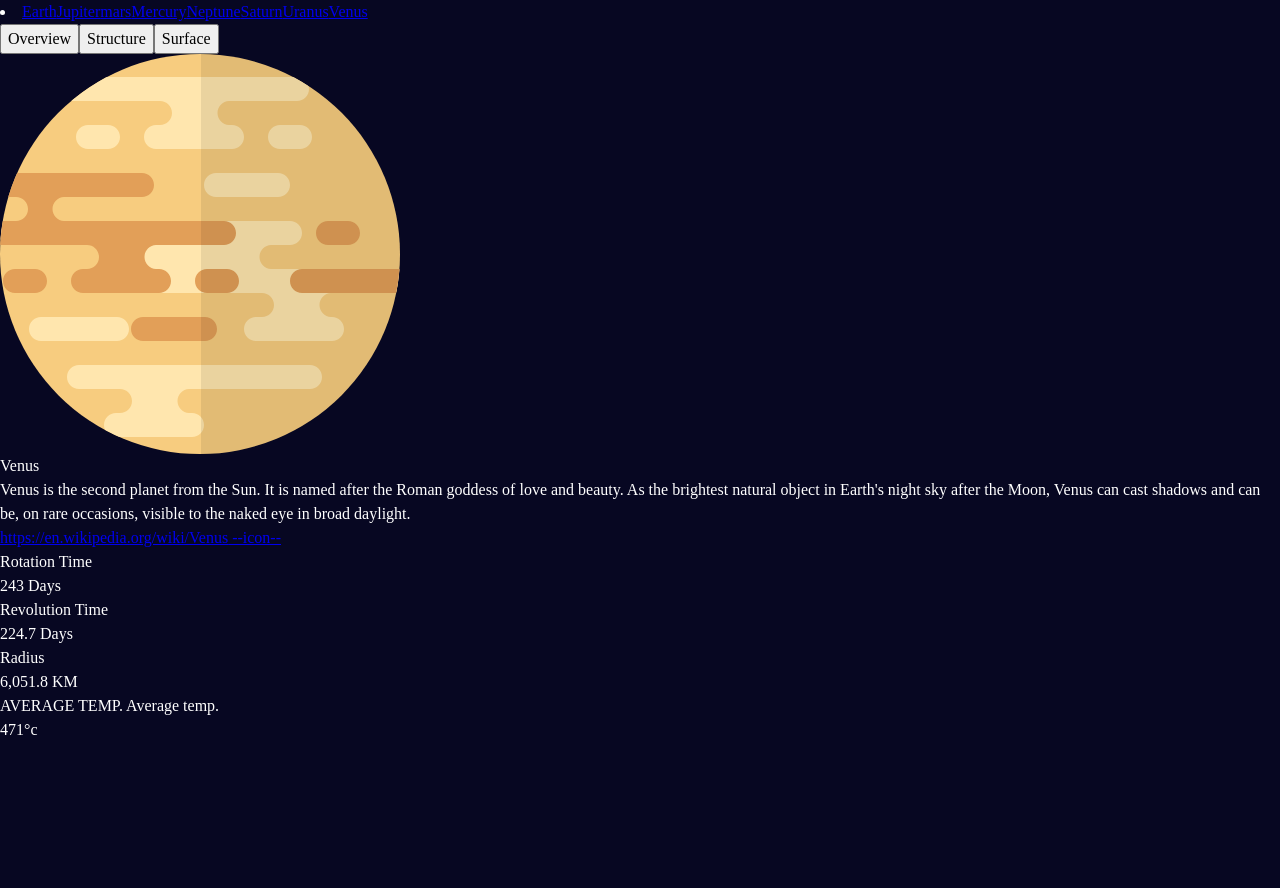
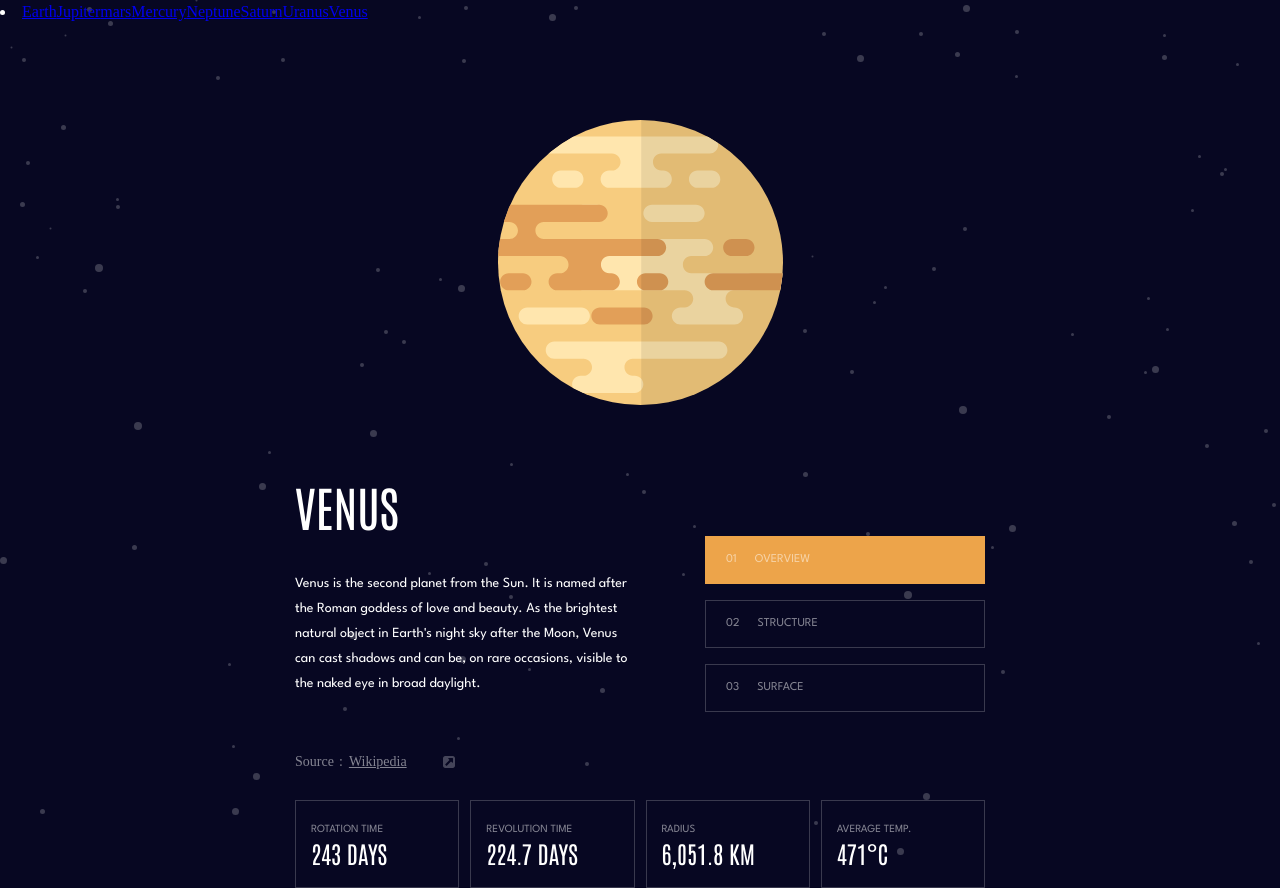
Before and after one commit to satrop/Planets_Fact_Site, a React (Vite) app: page /Planets_Fact_Site/Venus in a window 1280 px wide. Before the commit the page ends 800 px from the top, so only its background shows below. Built offline with nearby package versions, Linux system fonts and the light colour scheme.

Commit message:
Large update

```diff
--- a/src/Components/Content/Content.jsx
+++ b/src/Components/Content/Content.jsx
@@ -1,19 +1,24 @@
 import React, { useState } from 'react';
+import icon from '../../../public/icon-source.svg';
+import './content.scss';
 
 const Content = (props) => {
 	const [displayText, setDisplayText] = useState(props.overview.content);
 	const [displayImage, setDisplayImage] = useState(props.images.planet);
 
 	return (
-		<div className="planet-card">
+		<div className="container">
+			<div className={`planet-card ${props.name}`}>
 				<nav className="planet-card__nav">
 					<button
+						className="active"
 						onClick={() => {
 							setDisplayText(props.overview.content);
 							setDisplayImage(props.images.planet);
 						}}
 					>
-					Overview
+						<span className="num">01</span>
+						<span>Overview</span>
 					</button>
 					<button
 						onClick={() => {
@@ -21,7 +26,8 @@ const Content = (props) => {
 							setDisplayImage(props.images.internal);
 						}}
 					>
-					Structure
+						<span className="num">02</span>
+						<span>Structure</span>
 					</button>
 					<button
 						onClick={() => {
@@ -29,7 +35,8 @@ const Content = (props) => {
 							setDisplayImage(props.images.planet);
 						}}
 					>
-					Surface
+						<span className="num">03</span>
+						<span>Surface</span>
 					</button>
 				</nav>
 				<img
@@ -40,9 +47,17 @@ const Content = (props) => {
 				<div className="planet-card__info">
 					<div className="header">{props.name}</div>
 					<div className="text">{displayText}</div>
-				<a href="#nogo" className="source">
-					{props.overview.source} --icon--
+					<div className="link">
+						Source
+						<a href="{props.overview.source}" className="source">
+							Wikipedia
+							<div className="visually-hidden">
+								External link to Wikipedia about the planet{' '}
+								{props.name}
+							</div>
 						</a>
+						<img src={icon} alt="" aria-hidden="true" />
+					</div>
 				</div>
 				<div className="planet-card__stats">
 					<div className="stat-card">
@@ -58,8 +73,9 @@ const Content = (props) => {
 						<div className="stat">{props.radius}</div>
 					</div>
 					<div className="stat-card">
-					<div className="header">AVERAGE TEMP. Average temp.</div>
+						<div className="header">Average temp.</div>
 						<div className="stat">{props.temperature}</div>
+					</div>
 				</div>
 			</div>
 		</div>
--- a/src/Components/Content/content.scss
+++ b/src/Components/Content/content.scss
@@ -0,0 +1,246 @@
+.planet-card {
+	display: grid;
+	justify-items: center;
+	grid-template-areas:
+		'nav'
+		'planet'
+		'info'
+		'stats';
+}
+
+.planet-card__nav {
+	grid-area: nav;
+	display: flex;
+	align-items: center;
+	justify-content: space-between;
+	width: 100%;
+	position: relative;
+
+	&::before,
+	&::after {
+		position: absolute;
+		content: '';
+		width: calc(100% + 40px);
+		height: 1px;
+		background-color: var(--border);
+		left: -20px;
+	}
+
+	&::before {
+		top: 0;
+	}
+
+	&::after {
+		bottom: 0;
+	}
+
+	button {
+		background-color: transparent;
+		border: 0;
+		padding-block: 14px;
+		display: flex;
+		align-items: center;
+
+		span {
+			font-size: var(--fs-400);
+			font-family: var(--ff-main);
+			text-transform: uppercase;
+			color: var(--clr-n-200);
+			opacity: 0.5;
+
+			&.num {
+				display: none;
+			}
+		}
+	}
+}
+
+.planet-card__image {
+	grid-area: planet;
+	margin-top: 68px;
+	margin-bottom: 64px;
+}
+
+.planet-card__info {
+	grid-area: info;
+
+	.header {
+		font-family: var(--ff-title);
+		font-size: var(--fs-800);
+		line-height: var(--lh-title);
+		text-transform: uppercase;
+		text-align: center;
+	}
+
+	.text {
+		font-family: var(--ff-main);
+		font-size: var(--fs-500);
+		line-height: var(--lh-text);
+		text-align: center;
+		margin-top: 24px;
+		margin-bottom: 55px;
+	}
+
+	.link {
+		display: flex;
+		align-items: center;
+		justify-content: center;
+		color: var(--clr-200);
+		font-size: var(--fs-500);
+		opacity: 0.5;
+
+		a {
+			color: inherit;
+			margin-left: 15px;
+			position: relative;
+
+			&::before {
+				position: absolute;
+				left: -10px;
+				content: ':';
+			}
+		}
+
+		img {
+			width: 12px;
+			height: 12px;
+			margin-left: 36px;
+		}
+	}
+}
+
+.planet-card__stats {
+	grid-area: stats;
+	width: 100%;
+	display: flex;
+	flex-direction: column;
+	gap: 8px;
+	margin-top: 28px;
+
+	.stat-card {
+		display: flex;
+		align-items: center;
+		justify-content: space-between;
+		border: solid 1px var(--border);
+		padding-block: 10px;
+		padding-inline: 24px;
+
+		.header {
+			text-transform: uppercase;
+			font-family: var(--ff-main);
+			font-size: var(--fs-300);
+			opacity: 0.5;
+			line-height: var(--lh-400);
+		}
+
+		.stat {
+			font-family: var(--ff-title);
+			font-size: var(--fs-700);
+			line-height: var(--lh-stat);
+			text-transform: uppercase;
+		}
+	}
+}
+
+@media (min-width: 768px) {
+	.planet-card {
+		grid-template-areas:
+			'planet planet'
+			'info nav'
+			'stats stats';
+	}
+
+	.planet-card__nav {
+		flex-direction: column;
+		justify-content: center;
+		gap: 16px;
+		min-width: 280px;
+
+		&::before,
+		&::after {
+			display: none;
+		}
+
+		button {
+			text-align: left;
+			align-items: center;
+			width: 100%;
+			border: solid 1px var(--border);
+			padding-inline: 20px;
+
+			span {
+				&.num {
+					display: block;
+					margin-right: 18px;
+				}
+			}
+		}
+	}
+
+	.planet-card__info {
+		.text {
+			padding-right: 70px;
+			text-align: left;
+			margin-top: 34px;
+		}
+
+		.link {
+			justify-content: flex-start;
+		}
+	}
+
+	.planet-card__stats {
+		flex-direction: row;
+		gap: 11px;
+
+		.stat-card {
+			display: flex;
+			width: 100%;
+			flex-direction: column;
+			align-items: flex-start;
+			padding-block: 19.5px;
+			padding-inline: 15px;
+		}
+	}
+
+	.planet-card__image {
+		margin-top: 96px;
+		margin-bottom: 70px;
+	}
+}
+
+@media (min-width: 1440px) {
+	.planet-card {
+		grid-template-areas:
+			'planet info'
+			'planet nav'
+			'stats stats';
+	}
+
+	.planet-card__info {
+		max-width: 350px;
+		justify-self: flex-end;
+
+		.text {
+			padding-right: 0;
+			width: 100%;
+			margin-top: 41px;
+			margin-bottom: 49px;
+		}
+	}
+
+	.planet-card__nav {
+		justify-self: flex-end;
+		max-width: 350px;
+	}
+
+	.planet-card__stats {
+		gap: 30px;
+		margin-top: 87px;
+
+		.stat-card {
+			padding-block: 27.5px;
+			padding-inline: 23px;
+		}
+	}
+}
--- a/src/Components/Earth/Earth.jsx
+++ b/src/Components/Earth/Earth.jsx
@@ -1,6 +1,7 @@
 import React from 'react';
 import Content from '../Content/Content';
 import data from '../../assets/data.json';
+import './earth.scss';
 
 const Earth = () => {
 	const contentData = data.map((item) => {
--- a/src/Components/Earth/earth.scss
+++ b/src/Components/Earth/earth.scss
@@ -0,0 +1,21 @@
+.planet-card__image {
+	width: 173px;
+}
+
+@media (min-width: 768px) {
+	.planet-card__image {
+		width: 285px;
+	}
+
+	.planet-card__info {
+		.header {
+			text-align: left;
+		}
+	}
+}
+
+@media (min-width: 1440px) {
+	.planet-card__image {
+		width: 450px;
+	}
+}
--- a/src/Components/Jupiter/Jupiter.jsx
+++ b/src/Components/Jupiter/Jupiter.jsx
@@ -1,6 +1,7 @@
 import React from 'react';
 import Content from '../Content/Content';
 import data from '../../assets/data.json';
+import './jupiter.scss';
 
 const Jupiter = () => {
 	const contentData = data.map((item) => {
--- a/src/Components/Mars/Mars.jsx
+++ b/src/Components/Mars/Mars.jsx
@@ -1,6 +1,7 @@
 import React from 'react';
 import Content from '../Content/Content';
 import data from '../../assets/data.json';
+import './mars.scss';
 
 const Mars = () => {
 	const contentData = data.map((item) => {
--- a/src/Components/Mercury/Mercury.jsx
+++ b/src/Components/Mercury/Mercury.jsx
@@ -1,6 +1,7 @@
 import React from 'react';
 import Content from '../Content/Content';
 import data from '../../assets/data.json';
+import './mercury.scss';
 
 const Mercury = () => {
 	const contentData = data.map((item) => {
--- a/src/index.scss
+++ b/src/index.scss
@@ -11,10 +11,13 @@ body {
 	height: 100%;
 }
 body {
+	width: 100%;
+	overflow-x: hidden;
 	line-height: 1.5;
 	-webkit-font-smoothing: antialiased;
 	background-color: var(--clr-n-100);
 	color: var(--clr-n-200);
+	background-image: url('./assets/background-stars.svg');
 }
 img,
 picture,
@@ -45,6 +48,15 @@ h6 {
 	--clr-n-200: hsla(360, 100%, 100%, 1); // White
 	--clr-n-300: hsla(360, 100%, 100%, 0.5); // Gray
 
+	--clr-mercury: hsla(194, 48%, 49%, 1);
+	--clr-venus: hsla(33, 82%, 61%, 1);
+	--clr-earth: hsla(263, 67%, 51%, 1);
+	--clr-mars: hsla(10, 63%, 51%, 1);
+	--clr-jupiter: hsla(2, 68%, 53%, 1);
+	--clr-saturn: hsla(17, 73%, 46%, 1);
+	--clr-uranus: hsla(169, 73%, 44%, 1);
+	--clr-neptune: hsla(222, 87%, 56%, 1);
+
 	--border: hsla(360, 100%, 100%, 0.2);
 
 	--ff-title: 'Antonio', sans-serif;
@@ -56,6 +68,78 @@ h6 {
 	--fs-600: 0.9375rem; // 15
 	--fs-700: 1.25rem; // 20
 	--fs-800: 2.5rem; // 40
+
+	--lh-title: 3.25rem;
+	--lh-text: 1.375rem;
+	--lh-stat: 1.625rem;
+	--lh-400: 1rem;
+
+	--trans-dur: 0.3s ease-in-out;
+}
+
+.visually-hidden {
+	position: absolute;
+	left: -10000px;
+	top: auto;
+	width: 1px;
+	height: 1px;
+	overflow: hidden;
+}
+
+.container {
+	max-width: 327px;
+	margin-inline: auto;
+	padding-inline: 20px;
+}
+
+.planet-card {
+	&.Mercury {
+		button.active {
+			box-shadow: inset 0 -4px 0 var(--clr-mercury);
+		}
+	}
+
+	&.Venus {
+		button.active {
+			box-shadow: inset 0 -4px 0 var(--clr-venus);
+		}
+	}
+
+	&.Earth {
+		button.active {
+			box-shadow: inset 0 -4px 0 var(--clr-earth);
+		}
+	}
+
+	&.Mars {
+		button.active {
+			box-shadow: inset 0 -4px 0 var(--clr-mars);
+		}
+	}
+
+	&.Jupiter {
+		button.active {
+			box-shadow: inset 0 -4px 0 var(--clr-jupiter);
+		}
+	}
+
+	&.Saturn {
+		button.active {
+			box-shadow: inset 0 -4px 0 var(--clr-saturn);
+		}
+	}
+
+	&.Uranus {
+		button.active {
+			box-shadow: inset 0 -4px 0 var(--clr-uranus);
+		}
+	}
+
+	&.Neptune {
+		button.active {
+			box-shadow: inset 0 -4px 0 var(--clr-neptune);
+		}
+	}
 }
 
 @media (min-width: 768px) {
@@ -66,6 +150,72 @@ h6 {
 		--fs-600: 0.6875rem; // 11
 		--fs-700: 1.5rem; // 24
 		--fs-800: 3rem; // 48
+
+		--lh-title: 3.875rem;
+		--lh-text: 1.5625rem;
+		--lh-stat: 1.9375rem;
+	}
+
+	.container {
+		max-width: 690px;
+	}
+
+	.planet-card {
+		&.Mercury {
+			button.active {
+				background-color: var(--clr-mercury);
+				border-color: var(--clr-mercury);
+			}
+		}
+
+		&.Venus {
+			button.active {
+				background-color: var(--clr-venus);
+				border-color: var(--clr-venus);
+			}
+		}
+
+		&.Earth {
+			button.active {
+				background-color: var(--clr-earth);
+				border-color: var(--clr-earth);
+			}
+		}
+
+		&.Mars {
+			button.active {
+				background-color: var(--clr-mars);
+				border-color: var(--clr-mars);
+			}
+		}
+
+		&.Jupiter {
+			button.active {
+				background-color: var(--clr-jupiter);
+				border-color: var(--clr-jupiter);
+			}
+		}
+
+		&.Saturn {
+			button.active {
+				background-color: var(--clr-saturn);
+				border-color: var(--clr-saturn);
+			}
+		}
+
+		&.Uranus {
+			button.active {
+				background-color: var(--clr-uranus);
+				border-color: var(--clr-uranus);
+			}
+		}
+
+		&.Neptune {
+			button.active {
+				background-color: var(--clr-neptune);
+				border-color: var(--clr-neptune);
+			}
+		}
 	}
 }
 
@@ -73,9 +223,12 @@ h6 {
 	:root {
 		--fs-700: 2.5rem; // 40
 		--fs-800: 5rem; // 80
+
+		--lh-title: 6.4375rem;
+		--lh-stat: 3.4375rem;
+	}
+
+	.container {
+		max-width: 1110px;
 	}
 }
-
-h1 {
-	font-size: var(--fs-800);
-}
```
Also changed, not shown: src/assets/background-stars.svg (renamed from public/background-stars.svg), 7 other files (tests, documents, lock files or other folders). Lines whose indentation alone changed are shown as unchanged.
